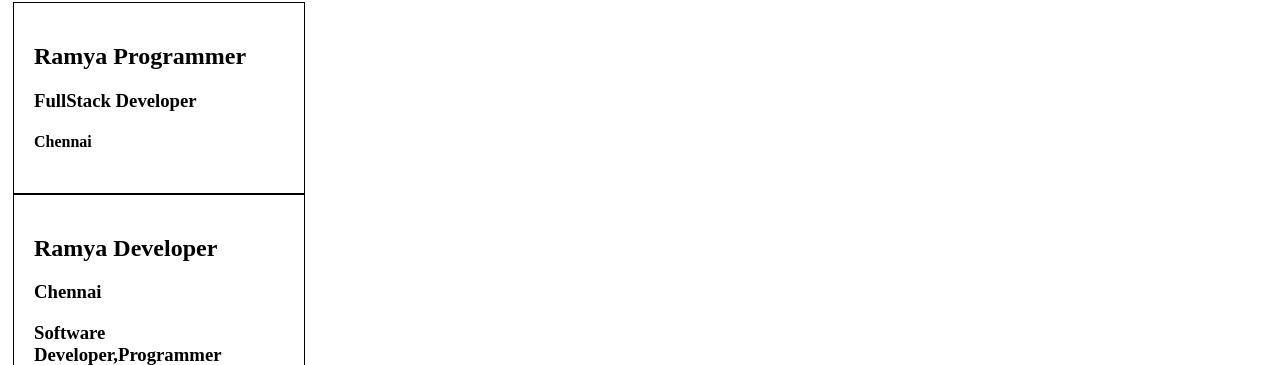
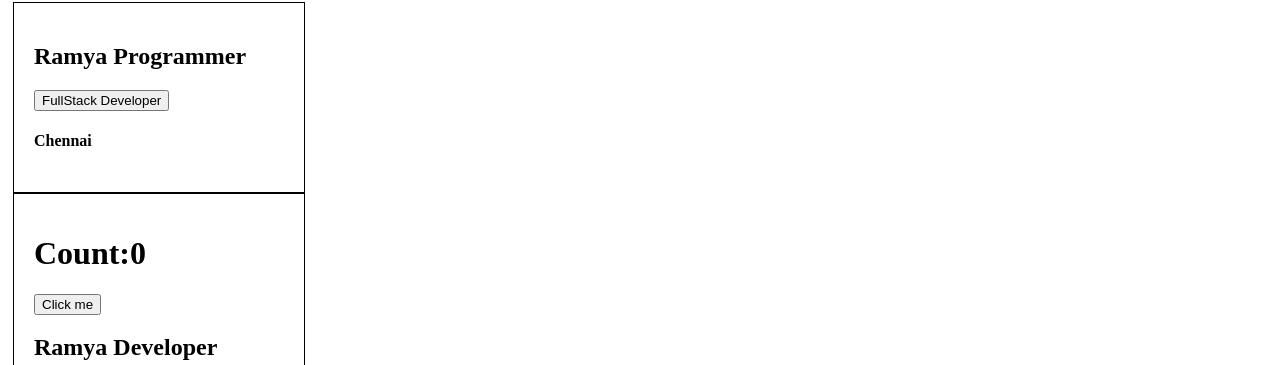
Before and after one commit to Ramya766/Food-ordering-website, a React (Vite) app: page /about in a window 1280 px wide. Shown: the part 285-650 px from the top of the page. Built offline with nearby package versions, Linux system fonts and the light colour scheme.

Commit message:
Update the StateVariable in Class

```diff
--- a/src/components/User.js
+++ b/src/components/User.js
@@ -1,8 +1,11 @@
+import {useState} from "react";
 const User=({name})=>{
+    const[count,Setcount]=useState(0);
+    console.log(count);
     return(
         <div className="user-card">
             <h2>{name}</h2>
-            <h3>FullStack Developer</h3>
+            <button onClick={()=>Setcount(1)}>FullStack Developer</button>
             <h4>Chennai</h4>
         </div>
     )
--- a/src/components/UserClass.js
+++ b/src/components/UserClass.js
@@ -2,16 +2,28 @@ import React from "react";
 class UserClass extends React.Component{
       constructor(props){
             super(props) //It's compulsory to use //if not initialized we can't acess this
-            console.log(props)
+            this.state={
+                count:0,
+
+            };
         }
+
+
 
     render(){
         const  {name}=this.props;
-
+        const{count}=this.state;
         return(
 
             <div className="user-card">
-
+             <h1>Count:{count}</h1>
+            <button onClick={()=>{
+                //Never update state variables directly
+                //this.state.count=this.state.count+1 [Wrong];
+                this.setState({
+                    count:this.state.count+1,
+                });
+            }}>Click me</button>
                 <h2>{name}</h2>
                 <h3>Chennai</h3>
                 <h3>Software Developer,Programmer</h3>
```
